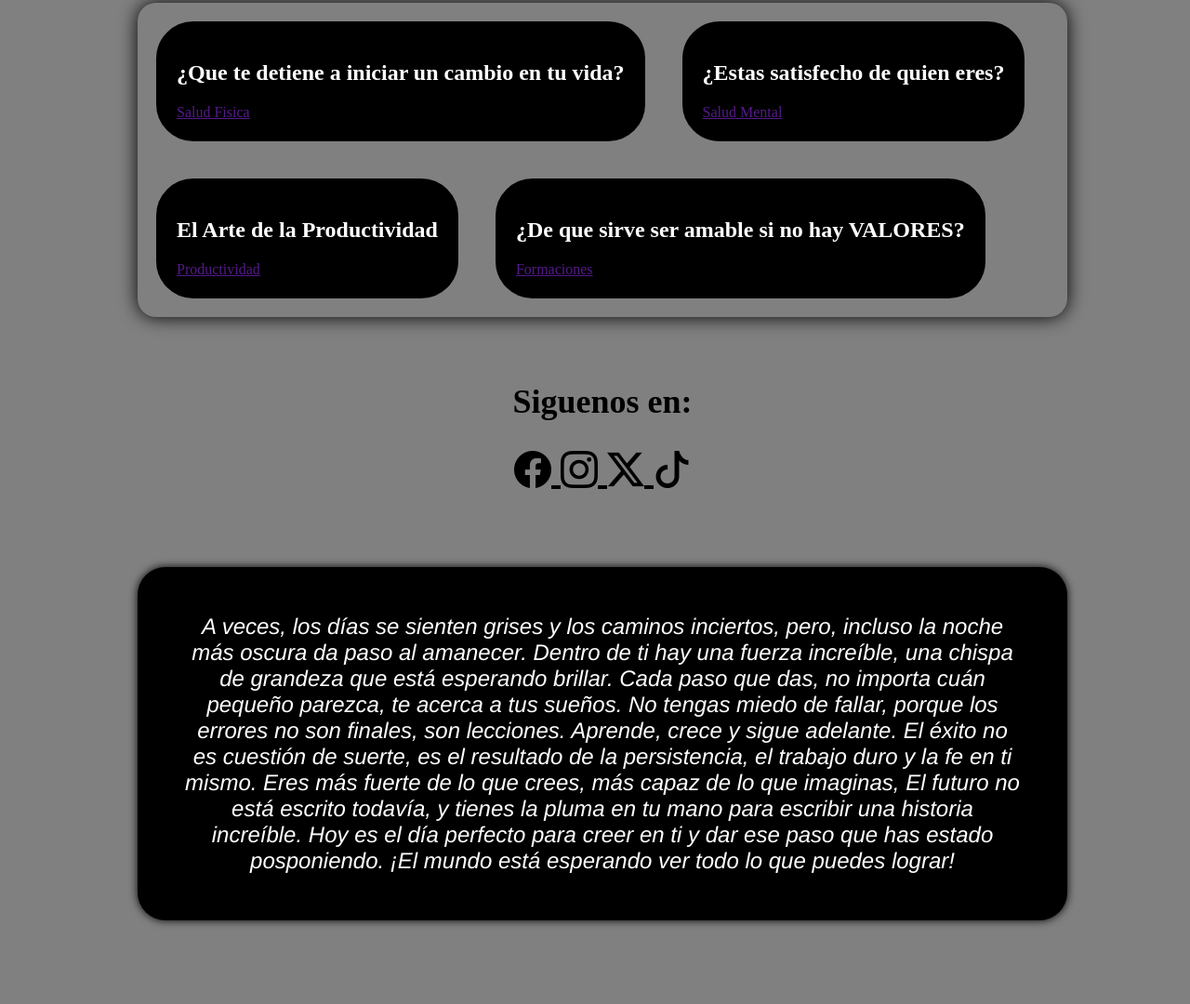
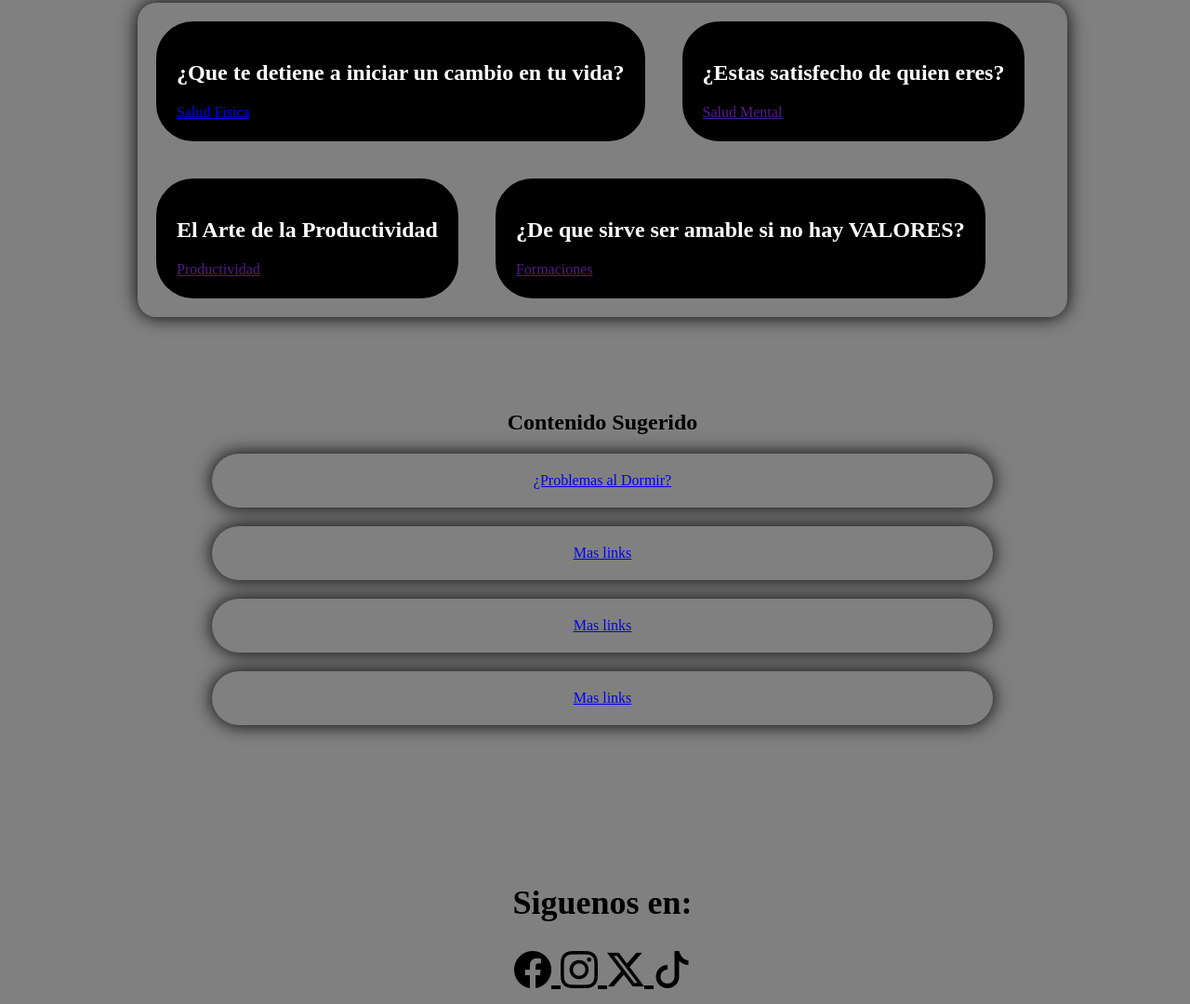
Before and after one commit to geo-lo/GrisBlog1.1, a plain HTML site: page index.html in a window 1280 px wide. Shown: the part 458-1538 px from the top of the page at 93% size. Before the commit the page ends 1472 px from the top, so only its background shows below. Drawn offline with nearby package versions, Linux system fonts and the light colour scheme.

Commit message:
Add files via upload

```diff
--- a/index.html
+++ b/index.html
@@ -14,9 +14,10 @@
                 <ul>
                     <li> <a href="">Productividad</a></li>
                     <li> <a href="">Salud Mental</a></li>
-                    <li> <a href="">Salud Fisica</a></li>
+                    <li> <a href="salud_fisica.html">Salud Fisica</a></li>
                     <li> <a href="">Formaciones</a></li>
                 </ul>
+
                 <div class="pre-text">
                     <h1>Si estas aqui es porque seguro quieres hacer un nuevo comienzo, hacer un cambio en  tu vida, mejorar tu salud mental o fortalecer tus formaciones</h1>
                     <h1>Pues dejame decirte que estas en el lugar CORRECTO</h1>
@@ -30,7 +31,7 @@
                     <div class="secciones">
                         <div>
                             <h2>¿Que te detiene a iniciar un cambio en tu vida?</h2>
-                            <a href="">Salud Fisica</a>
+                            <a href="salud_fisica.html">Salud Fisica</a>
                         </div>
                     </div>
                     <div class="secciones">
@@ -52,6 +53,13 @@
                         </div>
                     </div>
                 </div>
+            </div>
+            <div class="sug">
+                <h2>Contenido Sugerido</h2>
+                <a href="https://PornHub.com" target="_blank">¿Problemas al Dormir?</a>
+                <a href="https://PornHub.com" target="_blank">Mas links</a>
+                <a href="https://PornHub.com">Mas links</a>
+                <a href="https://PornHub.com">Mas links</a>
             </div>
             <div class="icon">
                 <h2>Siguenos en: </h2>
--- a/web.css
+++ b/web.css
@@ -45,6 +45,25 @@ nav a{
 nav li:hover{
     transform: scale(1.2);
     background-color: purple;
+}
+.sug{
+    display: flex;
+    flex-wrap: wrap;
+    padding: 80px;
+    justify-content: center;
+}
+.sug a{
+    display: flex;
+    justify-content: center;
+    box-shadow: 0 0 20px rgba(0, 0, 0, 1);
+    border-radius: 30px;
+    width: 100%;
+    padding: 20px;
+    margin-bottom: 20px;
+}
+.sug a:hover{
+    background-color: white;
+    color: purple;
 }
 .contenedor{
     border-radius: 20px;
@@ -111,9 +130,19 @@ footer p {
     .secciones{
         width: 100%;
     }
+    .nav li{
+        width: 100%;
+    }
 }
 @media screen and (max-width: 400px) {
+    .resoluciones{
+        width: 100%;
+    }
     .secciones{
         width: 80%;
     }
+    .nav li{
+        width: 80%;
+        justify-content: center;
+    }
 }
```
Also changed, not shown: salud_fisica.html (+0 -1 lines).
